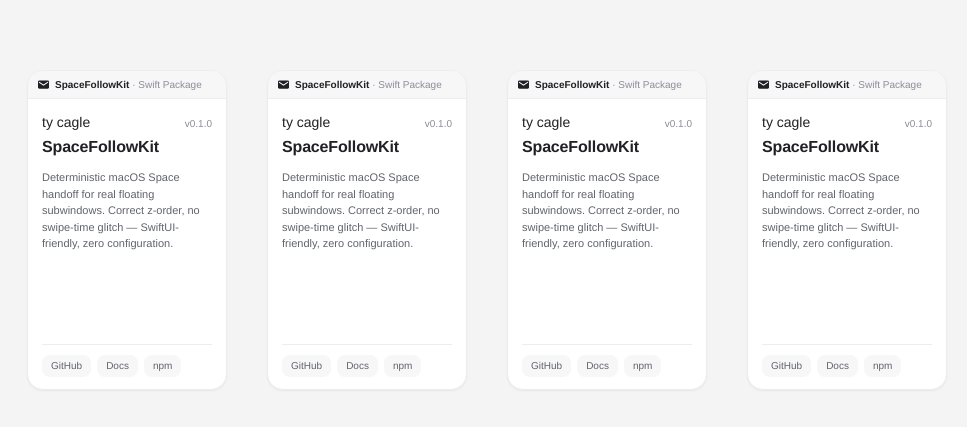
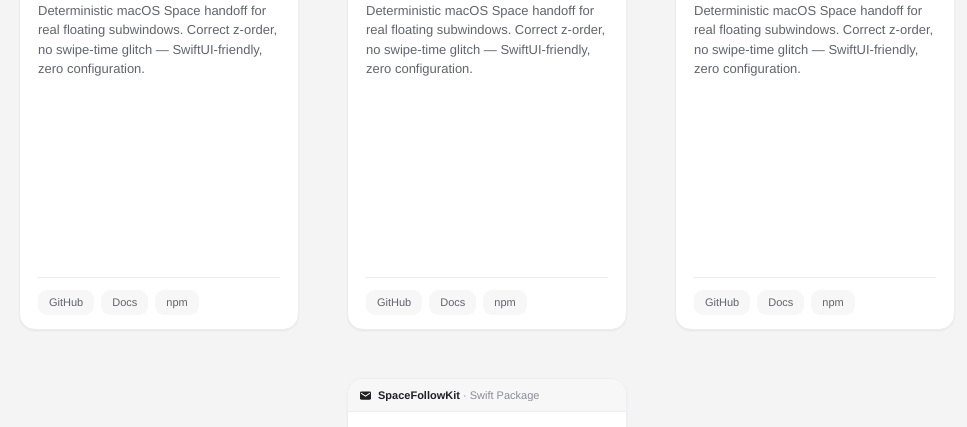
Before and after one commit to tjcages/space-follow-kit, a website: page site/index.html in a window 1280 px wide. Shown: the part 170-597 px from the top of the page, without its empty margins (146-1113 px from the left). Drawn offline with nearby package versions, Linux system fonts and the light colour scheme.

Commit message:
Enlarge home cards to 280x448.
Home row now spans the full viewport width with bigger 48px gaps, and
the miniature Mail typography scales up to match the larger cards.

Co-authored-by: Cursor <cursoragent@cursor.com>

```diff
--- a/site/styles.css
+++ b/site/styles.css
@@ -51,7 +51,7 @@ body {
 }
 
 .root {
-  width: min(100%, 980px);
+  width: 100%;
   min-height: 100vh;
   margin: 0 auto;
   padding: 28px 20px;
@@ -68,8 +68,8 @@ body {
 
 .home-cards {
   display: flex;
-  gap: 40px;
-  flex-wrap: nowrap;
+  gap: 48px;
+  flex-wrap: wrap;
   justify-content: center;
   align-items: center;
   padding: 24px 8px;
@@ -89,7 +89,7 @@ body {
 }
 
 .home-card {
-  width: 200px;
+  width: 280px;
   aspect-ratio: 1 / 1.6;
   border: 1px solid var(--gray-3);
   border-radius: 16px;
@@ -114,8 +114,8 @@ body {
   flex: none;
   display: flex;
   align-items: center;
-  gap: 6px;
-  padding: 8px 10px;
+  gap: 7px;
+  padding: 10px 12px;
   background: var(--gray-2);
   border-bottom: 1px solid var(--gray-3);
 }
@@ -126,7 +126,7 @@ body {
 }
 
 .mini-bar-title {
-  font-size: 10px;
+  font-size: 11px;
   color: var(--gray-9);
   white-space: nowrap;
   overflow: hidden;
@@ -143,8 +143,8 @@ body {
   min-height: 0;
   display: flex;
   flex-direction: column;
-  gap: 6px;
-  padding: 14px 14px 12px;
+  gap: 7px;
+  padding: 18px 18px 14px;
 }
 
 .card-row {
@@ -155,19 +155,19 @@ body {
 }
 
 .card-sender {
-  font-size: 14px;
+  font-size: 16px;
   font-weight: 400;
   line-height: 1.3;
   color: var(--gray-12);
 }
 
 .card-stamp {
-  font-size: 10px;
+  font-size: 11px;
   color: var(--gray-9);
 }
 
 .card-subject {
-  font-size: 16px;
+  font-size: 19px;
   font-weight: 700;
   letter-spacing: -0.01em;
   line-height: 1.25;
@@ -175,30 +175,30 @@ body {
 }
 
 .card-snippet {
-  margin-top: 6px;
-  font-size: 11px;
+  margin-top: 8px;
+  font-size: 13px;
   line-height: 1.5;
   color: var(--gray-11);
   display: -webkit-box;
-  -webkit-line-clamp: 5;
+  -webkit-line-clamp: 6;
   -webkit-box-orient: vertical;
   overflow: hidden;
 }
 
 .mini-actions {
   margin-top: auto;
-  padding-top: 10px;
+  padding-top: 12px;
   border-top: 1px solid var(--gray-3);
   display: flex;
-  gap: 6px;
+  gap: 7px;
 }
 
 .mini-pill {
-  font-size: 10px;
+  font-size: 11px;
   font-weight: 500;
   line-height: 1;
-  padding: 6px 9px;
-  border-radius: 8px;
+  padding: 7px 11px;
+  border-radius: 9px;
   background: var(--gray-2);
   color: var(--gray-11);
 }
@@ -616,12 +616,11 @@ body {
 
 @media (max-width: 780px) {
   .home-cards {
-    flex-wrap: wrap;
     gap: 28px;
   }
 
   .home-card {
-    width: 220px;
+    width: 240px;
   }
 }
 
@@ -639,11 +638,11 @@ body {
   }
 
   .home-cards {
-    gap: 16px;
+    gap: 20px;
   }
 
   .home-card {
-    width: 200px;
+    width: 220px;
   }
 
   .detail-scroll {
```
